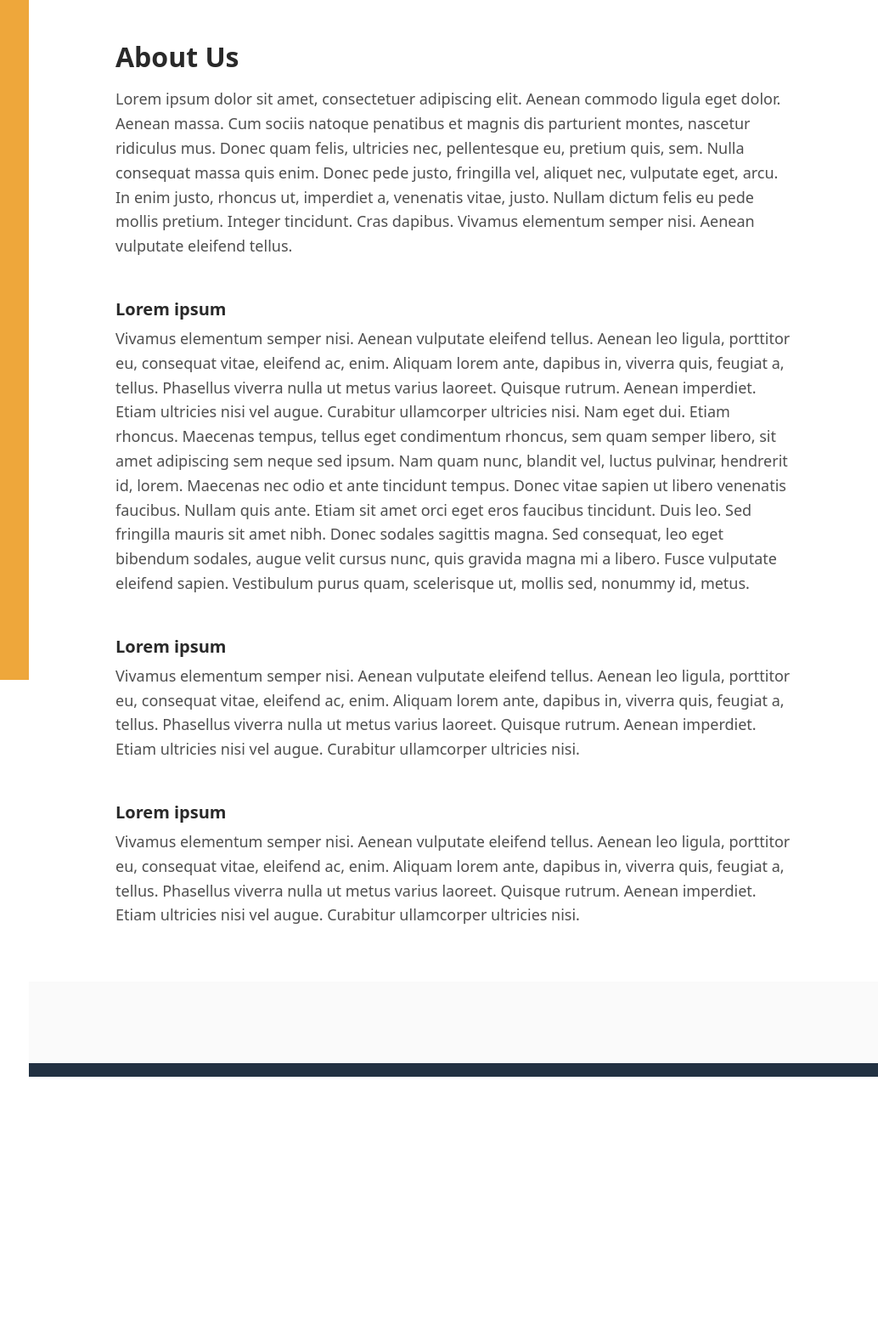
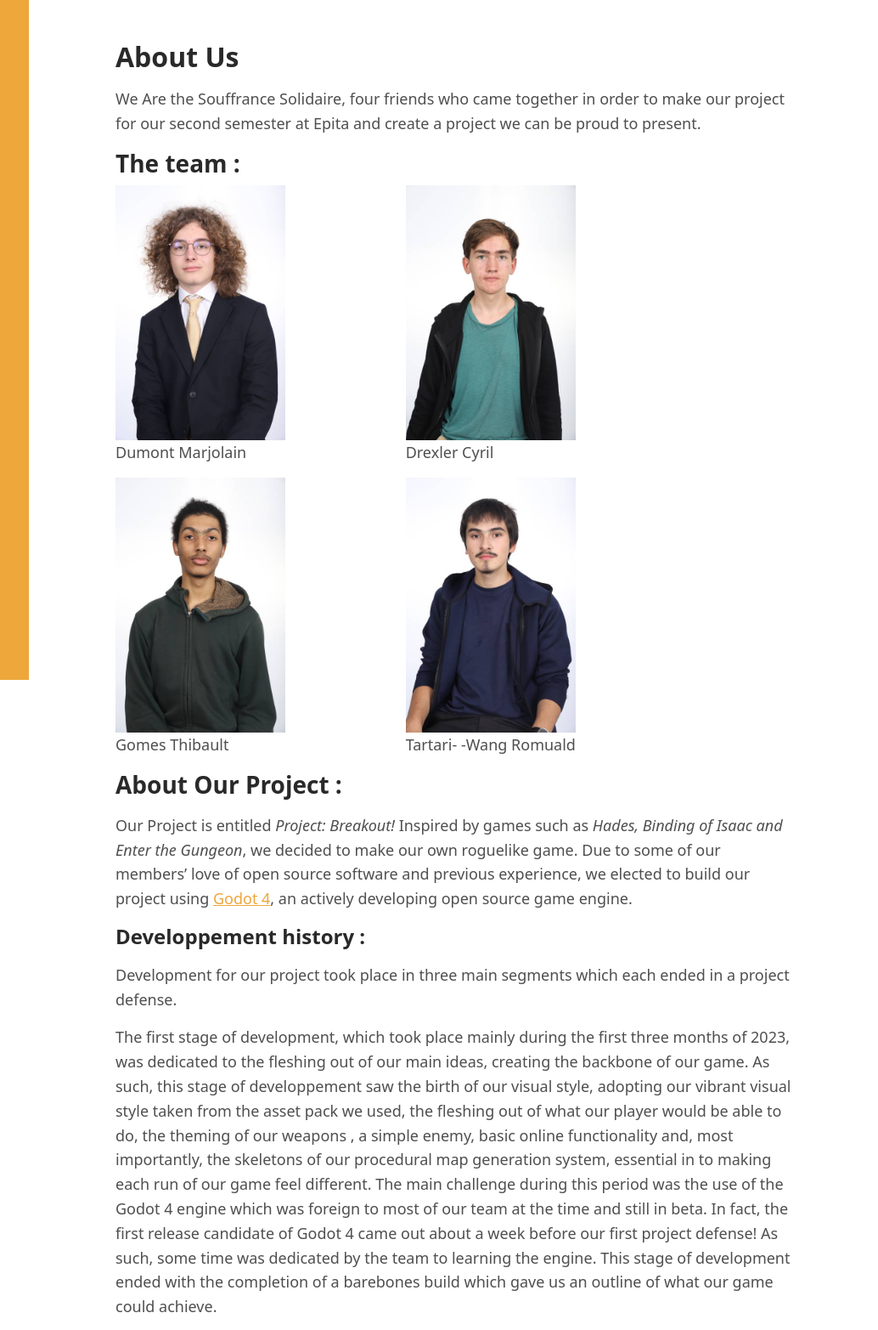
Before and after one commit to SouffranceSolidaire/SouffranceSolidaire.github.io, a plain HTML site: page about.html in a window 1280 px wide. Shown: the top 1565 px of the page at 85% size, 246-1280 px from the left. Before the commit the page ends 1267 px from the top, so only its background shows below. Drawn offline with nearby package versions, Linux system fonts and the light colour scheme.

Commit message:
About us : Done

```diff
--- a/about.html
+++ b/about.html
@@ -48,19 +48,58 @@
     </header>
 
     <div class="main-wrapper">
-
 		<article class="about-section py-5">
 			<div class="container">
 				<h2 class="title mb-3">About Us</h2>
+				<p>We Are the Souffrance Solidaire, four friends who came together in order to make our project for our second semester at Epita and create a project we can be proud to present.
+					</p>
+					<h3 class="mt-3">The team :</h3>
+				<div class="images">
+					<div class="row">
+						<div class="col-md-5">
+							<img src="assets/images/Marjo.jpg" alt="Marjolain Dumont"style="width: 100%; max-width: 200px;">
+							<p>Dumont Marjolain</p>
+						</div>
+						<div class="col-md-5">
+							<img src="assets/images/Cyril.jpg" alt="Drexler Cyril"style="width: 100%; max-width: 200px;">
+							<p>Drexler Cyril</p>
+						</div>
+						<div class="col-md-5">
+							<img src="assets/images/Tibo.jpg" alt="Gomes Thibault"style="width: 100%; max-width: 200px;">
+							<p>Gomes Thibault</p>
+						</div>
+						<div class="col-md-5">
+							<img src="assets/images/Romu.jpg" alt="Tartari- -Wang Romuald"style="width: 100%; max-width: 200px;">
+							<p>Tartari- -Wang Romuald</p>
+						</div>
+					</div>
+				</div>
+				<h3 class="title mb-3">About Our Project :</h3>
+				<p>Our Project is entitled  <i>Project: Breakout!</i> Inspired by games such as <i>Hades, Binding of Isaac and Enter the Gungeon</i>, we decided to make our own roguelike game. Due to some of our members’ love of open source software and previous experience, we elected to build our project using <a href="https://godotengine.org/">Godot 4</a>, an actively developing open source game engine.</p>
+				<h4 class="title mb-3">Developpement history :</h4>
+				<p>Development for our project took place in three main segments which each ended in a project defense.
+					<p>The first stage of development, which took place mainly during the first three months of 2023, was dedicated to the fleshing out of our main ideas, creating the backbone of our game. As such, this stage of developpement saw the birth of our visual style, adopting our vibrant visual style taken from the asset pack we used, the fleshing out of what our player would be able to do, the theming of our weapons , a simple enemy, basic online functionality and, most importantly, the skeletons of our procedural map generation system, essential in to making each run of our game feel different. The main challenge during this period was the use of the Godot 4 engine which was foreign to most of our team at the time and still in beta. In fact, the first release candidate of Godot 4 came out about a week before our first project defense! As such, some time was dedicated by the team to learning the engine. This stage of development ended with the completion of a barebones build which gave us an outline of what our game could achieve.
+					</p>
+				</p>
+				<p>The second stage of development took place between March and April 2023. This stage of game development was dedicated mainly to fleshing out and improving our preexisting systems in order to improve the variety and replayability of our game. This involved adding more weapons, reworking and adding enemies, improving the way players connect with one another, adding sound into the game and improving our map generation algorithm. The previous algorithm only had the ability to place rooms vertically. The main difficulty of this stage of development was to not only have the map generate rooms horizontally but also to have the connecting corridors spawn in a visually consistent way. To solve this problem, we ended up using three nodes at each room's exit which would connect between one another in order to create a complete corridor. This stage of development ended in the creation of a build which showed a clear image of what our final build would look like as the game was complete in numerous aspects.</p>
+				<p>The final stage of development, which took place between April and May 2023, involved finalizing the game and finalizing the player experience. This stage of the game involved adding different menus, polishing player connections, adding the ability to end a game via beating a level or player death, adding a tutorial and overall tweaking the visuals of the game in order to be more pleasing. This part of developpement marks the end of our S2 project and the completions of Project: Breakout!
+				</p>
+				<h4 class="title mb-3">Tools used :</h4>
+				<p>Our project was made using the following tools :<br>
+					<a href="https://godotengine.org/article/godot-4-0-sets-sail/ "><i>Godot 4.0</i></a> as our game engine of choice for its open source nature and its ease of use.<br>
+					<a href="https://limezu.itch.io/moderninteriors"><i>Modern Interiors</i></a> by LimeZu for visuals, bar some customs assets and animations.<br>
+					<a href="https://pixabay.com/"><i>Pixabay</i></a> for royalty free sound effects.<br>
+					<a href="https://www.youtube.com/watch?v=pDGaqUskBRM"><i>La Danse Macabre</i></a> from Jake Kaufman for our main theme, this music was sourced from the Shovel Knight OST<br>
+				</p>
+				<h5 class="title mb-3">More Details</h5>
+				<p>
+					For a closer look at our entire project here is our final report : <a href="https://www.youtube.com/watch?v=dQw4w9WgXcQ"></a><br>
+					If you’d like to try our project : <a href="https://www.youtube.com/watch?v=dQw4w9WgXcQ"></a>
+					And here’s a lighter version : <a href="https://www.youtube.com/watch?v=dQw4w9WgXcQ"></a><br>
 
-			    <p>Lorem ipsum dolor sit amet, consectetuer adipiscing elit. Aenean commodo ligula eget dolor. Aenean massa. Cum sociis natoque penatibus et magnis dis parturient montes, nascetur ridiculus mus. Donec quam felis, ultricies nec, pellentesque eu, pretium quis, sem. Nulla consequat massa quis enim. Donec pede justo, fringilla vel, aliquet nec, vulputate eget, arcu. In enim justo, rhoncus ut, imperdiet a, venenatis vitae, justo. Nullam dictum felis eu pede mollis pretium. Integer tincidunt. Cras dapibus. Vivamus elementum semper nisi. Aenean vulputate eleifend tellus. </p>
-			    <h5 class="mt-5">Lorem ipsum</h5>
-			    <p>Vivamus elementum semper nisi. Aenean vulputate eleifend tellus. Aenean leo ligula, porttitor eu, consequat vitae, eleifend ac, enim. Aliquam lorem ante, dapibus in, viverra quis, feugiat a, tellus. Phasellus viverra nulla ut metus varius laoreet. Quisque rutrum. Aenean imperdiet. Etiam ultricies nisi vel augue. Curabitur ullamcorper ultricies nisi. Nam eget dui. Etiam rhoncus. Maecenas tempus, tellus eget condimentum rhoncus, sem quam semper libero, sit amet adipiscing sem neque sed ipsum. Nam quam nunc, blandit vel, luctus pulvinar, hendrerit id, lorem. Maecenas nec odio et ante tincidunt tempus. Donec vitae sapien ut libero venenatis faucibus. Nullam quis ante. Etiam sit amet orci eget eros faucibus tincidunt. Duis leo. Sed fringilla mauris sit amet nibh. Donec sodales sagittis magna. Sed consequat, leo eget bibendum sodales, augue velit cursus nunc, quis gravida magna mi a libero. Fusce vulputate eleifend sapien. Vestibulum purus quam, scelerisque ut, mollis sed, nonummy id, metus.</p>
-			    <h5 class="mt-5">Lorem ipsum</h5>
-			    <p>Vivamus elementum semper nisi. Aenean vulputate eleifend tellus. Aenean leo ligula, porttitor eu, consequat vitae, eleifend ac, enim. Aliquam lorem ante, dapibus in, viverra quis, feugiat a, tellus. Phasellus viverra nulla ut metus varius laoreet. Quisque rutrum. Aenean imperdiet. Etiam ultricies nisi vel augue. Curabitur ullamcorper ultricies nisi.</p>
-			    <h5 class="mt-5">Lorem ipsum</h5>
-			    <p>Vivamus elementum semper nisi. Aenean vulputate eleifend tellus. Aenean leo ligula, porttitor eu, consequat vitae, eleifend ac, enim. Aliquam lorem ante, dapibus in, viverra quis, feugiat a, tellus. Phasellus viverra nulla ut metus varius laoreet. Quisque rutrum. Aenean imperdiet. Etiam ultricies nisi vel augue. Curabitur ullamcorper ultricies nisi.</p>
+				</p>
 			</div>
+
 		</article><!--//about-section-->
 		<section class="cta-section theme-bg-light py-5">
 			<div class="container text-center">
```
Also changed, not shown: assets/images/Cyril.jpg (added), assets/images/Marjo.jpg (added), assets/images/Romu.jpg (added), assets/images/Tibo.jpg (added). Lines whose indentation alone changed are shown as unchanged.
